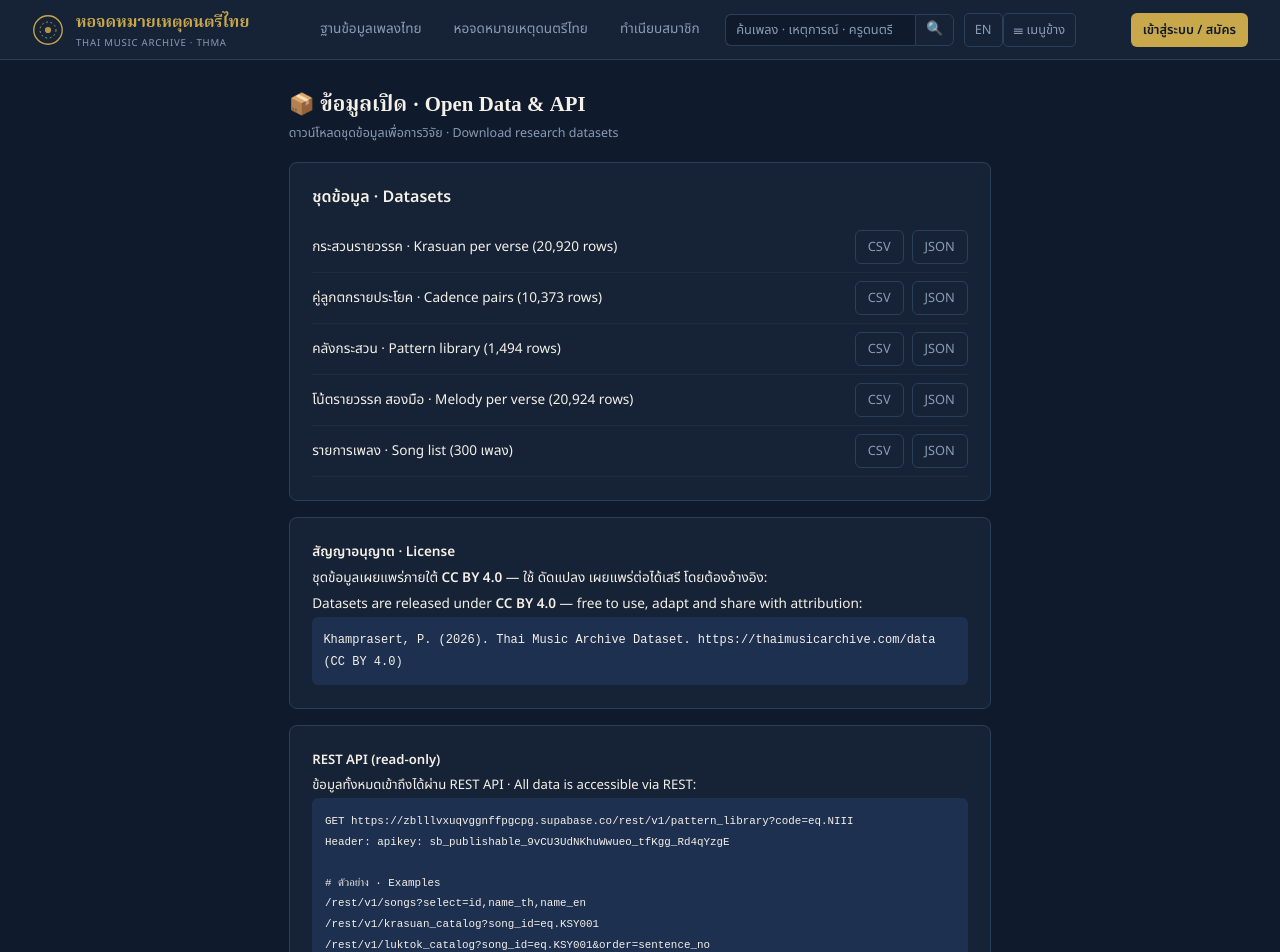
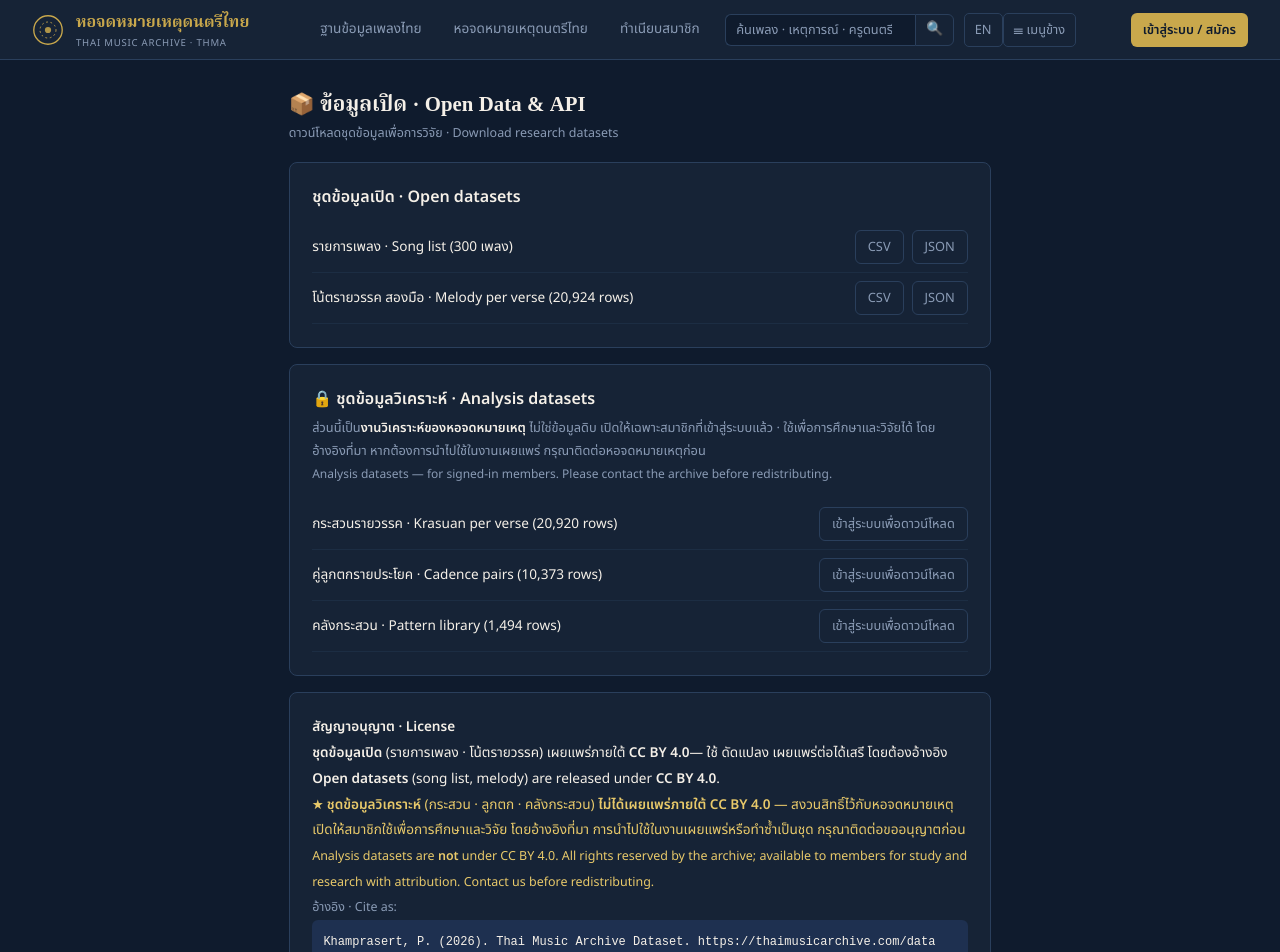
Before and after one commit to pokpong999/thaimusicarchive, a Next.js app: page /data in a window 1280 px wide. Shown: the top 952 px of the page. Built offline with nearby package versions, Linux system fonts and the light colour scheme; no server answers; the database is empty.

Commit message:
Add files via upload

```diff
--- a/app/data/page.js
+++ b/app/data/page.js
@@ -1,30 +1,44 @@
 'use client';
-import { FeaturePage } from '../../components/Gate';
+import { FeaturePage, useMe } from '../../components/Gate';
 import { useState } from 'react';
 import { supabase } from '../../lib/supabase';
 
-const SETS = [
+// ชุดข้อมูลเปิด — ใครก็ดาวน์โหลดได้ (หอจดหมายเหตุ ควรเปิด)
+const OPEN_SETS = [
+  ['songs', 'รายการเพลง · Song list (300 เพลง)'],
+  ['song_melody', 'โน้ตรายวรรค สองมือ · Melody per verse (20,924 rows)'],
+];
+// ★ ชุดข้อมูลวิเคราะห์ — เฉพาะสมาชิกที่ล็อกอิน (Pk ตัดสิน 1 ก.ย. 69)
+//   เป็นงานวิเคราะห์ของหอจดหมายเหตุ ไม่ใช่ข้อมูลดิบ จึงไม่เปิดให้ดูดอัตโนมัติ
+const MEMBER_SETS = [
   ['krasuan_catalog', 'กระสวนรายวรรค · Krasuan per verse (20,920 rows)'],
   ['luktok_catalog', 'คู่ลูกตกรายประโยค · Cadence pairs (10,373 rows)'],
   ['pattern_library', 'คลังกระสวน · Pattern library (1,494 rows)'],
-  ['song_melody', 'โน้ตรายวรรค สองมือ · Melody per verse (20,924 rows)'],
-  ['songs', 'รายการเพลง · Song list (300 เพลง)'],
 ];
 
 export default function DataPage() {
   const [msg, setMsg] = useState('');
+  const me = useMe();
+  const signedIn = !!me.user;
 
   async function download(table, fmt) {
     setMsg(`⏳ กำลังดึง ${table}...`);
     let all = [], from = 0;
     while (true) {
       const { data, error } = await supabase.from(table).select('*').range(from, from + 999);
-      if (error || !data?.length) break;
+      if (error) {
+        // ฐานปฏิเสธ = ชุดนี้เปิดเฉพาะสมาชิก บอกให้รู้ ไม่ใช่เงียบแล้วได้ไฟล์เปล่า
+        setMsg(`✗ ${/permission|denied|JWT|401/i.test(error.message ?? '')
+          ? 'ชุดข้อมูลนี้เปิดเฉพาะสมาชิกที่เข้าสู่ระบบแล้ว' : error.message}`);
+        return;
+      }
+      if (!data?.length) break;
       all = all.concat(data);
       if (data.length < 1000) break;
       from += 1000;
       setMsg(`⏳ ${table}: ${all.length} แถว...`);
     }
+    if (!all.length) { setMsg('✗ ไม่มีข้อมูลให้ดาวน์โหลด'); return; }
     let blob, name;
     if (fmt === 'json') {
       blob = new Blob([JSON.stringify(all, null, 1)], { type: 'application/json' });
@@ -48,8 +62,8 @@
       <div className="section-subtitle">ดาวน์โหลดชุดข้อมูลเพื่อการวิจัย · Download research datasets</div>
 
       <div className="card" style={{marginTop:'1.2rem'}}>
-        <div style={{fontWeight:600,marginBottom:'0.8rem'}}>ชุดข้อมูล · Datasets</div>
-        {SETS.map(([t, label]) => (
+        <div style={{fontWeight:600,marginBottom:'0.8rem'}}>ชุดข้อมูลเปิด · Open datasets</div>
+        {OPEN_SETS.map(([t, label]) => (
           <div key={t} style={{display:'flex',gap:'8px',alignItems:'center',padding:'8px 0',
             borderBottom:'1px solid rgba(42,63,92,0.35)',flexWrap:'wrap'}}>
             <span style={{flex:1,fontSize:'0.85rem',minWidth:'220px'}}>{label}</span>
@@ -57,13 +71,48 @@
             <button className="btn btn-outline btn-sm" onClick={() => download(t, 'json')}>JSON</button>
           </div>
         ))}
-        {msg && <div style={{marginTop:'0.7rem',fontSize:'0.8rem',color:'var(--jade)'}}>{msg}</div>}
+        {msg && <div style={{marginTop:'0.7rem',fontSize:'0.8rem',
+          color: msg.startsWith('✗') ? 'var(--rose,#E58B8B)' : 'var(--jade)'}}>{msg}</div>}
+      </div>
+
+      {/* ★ ชุดวิเคราะห์ — เฉพาะสมาชิก */}
+      <div className="card">
+        <div style={{fontWeight:600,marginBottom:'0.4rem'}}>
+          🔒 ชุดข้อมูลวิเคราะห์ · Analysis datasets</div>
+        <div style={{fontSize:'0.8rem',color:'var(--muted)',lineHeight:1.8,marginBottom:'0.8rem'}}>
+          ส่วนนี้เป็น<b style={{color:'var(--cream)'}}>งานวิเคราะห์ของหอจดหมายเหตุ</b> ไม่ใช่ข้อมูลดิบ
+          เปิดให้เฉพาะสมาชิกที่เข้าสู่ระบบแล้ว · ใช้เพื่อการศึกษาและวิจัยได้ โดยอ้างอิงที่มา
+          หากต้องการนำไปใช้ในงานเผยแพร่ กรุณาติดต่อหอจดหมายเหตุก่อน
+          <br/><span style={{fontSize:'0.75rem'}}>Analysis datasets — for signed-in members.
+          Please contact the archive before redistributing.</span>
+        </div>
+        {MEMBER_SETS.map(([t, label]) => (
+          <div key={t} style={{display:'flex',gap:'8px',alignItems:'center',padding:'8px 0',
+            borderBottom:'1px solid rgba(42,63,92,0.35)',flexWrap:'wrap'}}>
+            <span style={{flex:1,fontSize:'0.85rem',minWidth:'220px'}}>{label}</span>
+            {signedIn ? (<>
+              <button className="btn btn-outline btn-sm" onClick={() => download(t, 'csv')}>CSV</button>
+              <button className="btn btn-outline btn-sm" onClick={() => download(t, 'json')}>JSON</button>
+            </>) : (
+              <a href="/login"><button className="btn btn-outline btn-sm">เข้าสู่ระบบเพื่อดาวน์โหลด</button></a>
+            )}
+          </div>
+        ))}
       </div>
 
       <div className="card" style={{fontSize:'0.85rem',lineHeight:1.9}}>
         <div style={{fontWeight:600}}>สัญญาอนุญาต · License</div>
-        <p>ชุดข้อมูลเผยแพร่ภายใต้ <b>CC BY 4.0</b> — ใช้ ดัดแปลง เผยแพร่ต่อได้เสรี โดยต้องอ้างอิง:
-        <br/>Datasets are released under <b>CC BY 4.0</b> — free to use, adapt and share with attribution:</p>
+        <p><b>ชุดข้อมูลเปิด</b> (รายการเพลง · โน้ตรายวรรค) เผยแพร่ภายใต้ <b>CC BY 4.0</b>
+        — ใช้ ดัดแปลง เผยแพร่ต่อได้เสรี โดยต้องอ้างอิง
+        <br/><b>Open datasets</b> (song list, melody) are released under <b>CC BY 4.0</b>.</p>
+        <p style={{color:'var(--gold2)'}}>★ <b>ชุดข้อมูลวิเคราะห์</b> (กระสวน · ลูกตก · คลังกระสวน)
+        <b> ไม่ได้เผยแพร่ภายใต้ CC BY 4.0</b> — สงวนสิทธิ์ไว้กับหอจดหมายเหตุ
+        เปิดให้สมาชิกใช้เพื่อการศึกษาและวิจัย โดยอ้างอิงที่มา
+        การนำไปใช้ในงานเผยแพร่หรือทำซ้ำเป็นชุด กรุณาติดต่อขออนุญาตก่อน
+        <br/><span style={{fontSize:'0.78rem'}}>Analysis datasets are <b>not</b> under CC BY 4.0.
+        All rights reserved by the archive; available to members for study and research with
+        attribution. Contact us before redistributing.</span></p>
+        <p style={{fontSize:'0.78rem',color:'var(--muted)'}}>อ้างอิง · Cite as:</p>
         <div style={{fontFamily:'monospace',fontSize:'0.75rem',background:'var(--navy3)',padding:'0.7rem',borderRadius:'6px'}}>
           Khamprasert, P. (2026). Thai Music Archive Dataset. https://thaimusicarchive.com/data (CC BY 4.0)
         </div>
@@ -71,15 +120,18 @@
 
       <div className="card" style={{fontSize:'0.82rem',lineHeight:1.9}}>
         <div style={{fontWeight:600}}>REST API (read-only)</div>
-        <p>ข้อมูลทั้งหมดเข้าถึงได้ผ่าน REST API · All data is accessible via REST:</p>
-        <pre style={{background:'var(--navy3)',padding:'0.8rem',borderRadius:'6px',fontSize:'0.68rem',overflowX:'auto'}}>{`GET https://zblllvxuqvggnffpgcpg.supabase.co/rest/v1/pattern_library?code=eq.NIII
+        <p><b>ชุดข้อมูลเปิด</b>เข้าถึงได้ผ่าน REST API · Open datasets via REST:</p>
+        <pre style={{background:'var(--navy3)',padding:'0.8rem',borderRadius:'6px',fontSize:'0.68rem',overflowX:'auto'}}>{`GET https://zblllvxuqvggnffpgcpg.supabase.co/rest/v1/songs?select=id,name_th
 Header: apikey: sb_publishable_9vCU3UdNKhuWwueo_tfKgg_Rd4qYzgE
 
 # ตัวอย่าง · Examples
 /rest/v1/songs?select=id,name_th,name_en
-/rest/v1/krasuan_catalog?song_id=eq.KSY001
-/rest/v1/luktok_catalog?song_id=eq.KSY001&order=sentence_no`}</pre>
-        <p style={{fontSize:'0.72rem',color:'var(--muted)'}}>อ่านได้อย่างเดียว ปลอดภัยด้วย Row Level Security · Read-only, protected by RLS</p>
+/rest/v1/song_melody?song_id=eq.KSY001&order=verse_no
+
+# ชุดวิเคราะห์ (กระสวน · ลูกตก · คลังกระสวน) ต้องแนบโทเคนของสมาชิก
+# Analysis datasets require a signed-in member token:
+#   Authorization: Bearer <access_token>`}</pre>
+        <p style={{fontSize:'0.72rem',color:'var(--muted)'}}>อ่านได้อย่างเดียว · ชุดวิเคราะห์เปิดเฉพาะสมาชิก · Read-only; analysis datasets require sign-in</p>
       </div>
     </main>
     </FeaturePage>
```
Also changed, not shown: app/api/translate/route.js (+41 -4 lines).
